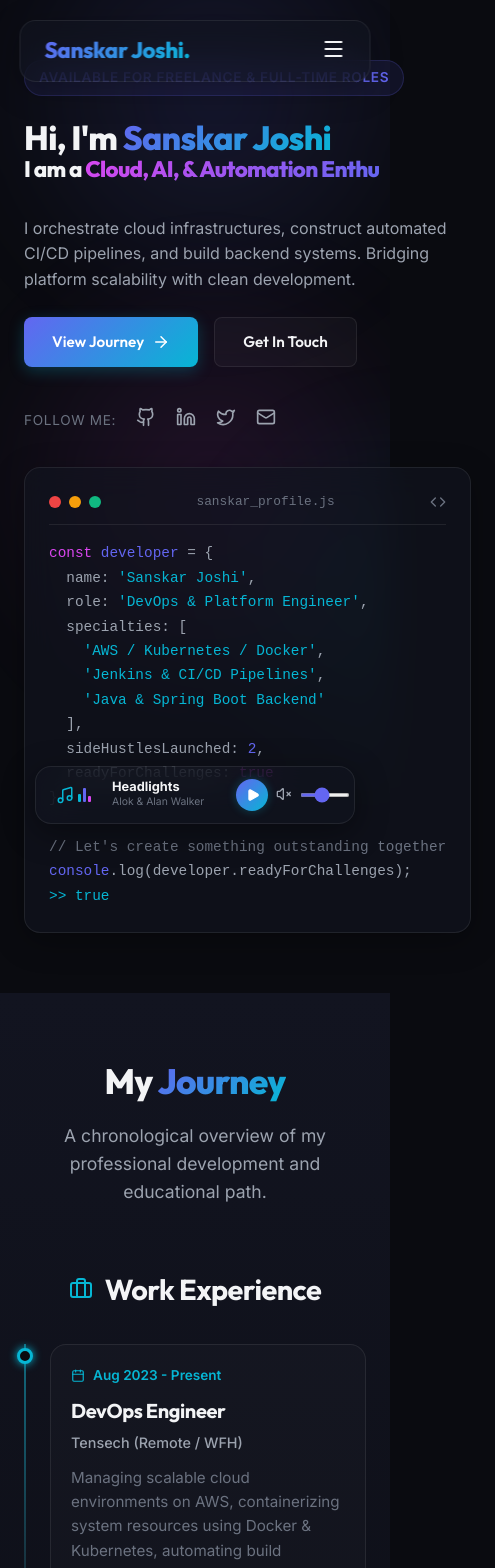
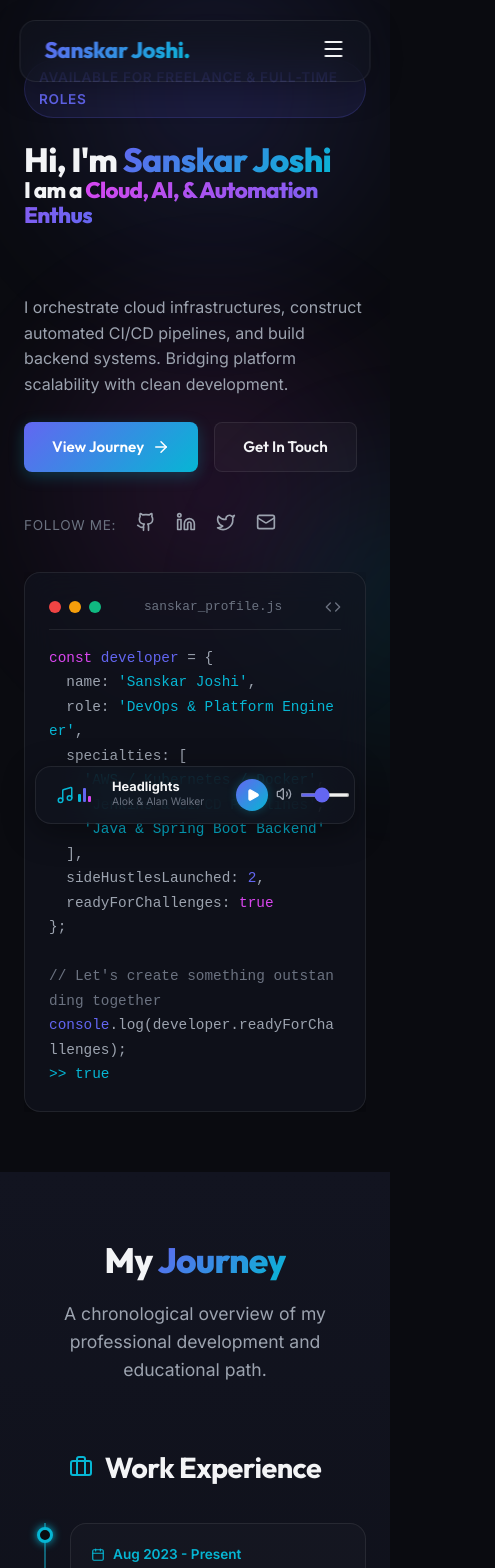
Before and after one commit to imsanskarjoshi/personal-portfolio-website, a React (Vite) app: page / in a window 390 px wide. Shown: the top 1568 px of the page, 495 px wide, since content can reach past the window. Built offline with nearby package versions, Linux system fonts and the light colour scheme.

Commit message:
feat: enable unmuted autoplay on scroll and enforce full HTML-level mobile responsiveness

```diff
--- a/src/components/MusicPlayer.jsx
+++ b/src/components/MusicPlayer.jsx
@@ -9,7 +9,7 @@ const videoSources = [
 
 export default function MusicPlayer() {
   const [isPlaying, setIsPlaying] = useState(false);
-  const [isMuted, setIsMuted] = useState(true); // Default to muted for autoplay compliance
+  const [isMuted, setIsMuted] = useState(false); // Default to unmuted
   const [volume, setVolume] = useState(0.4);
   const playerRef = useRef(null);
   const hasScrolledRef = useRef(false);
@@ -42,7 +42,7 @@ export default function MusicPlayer() {
           events: {
             onReady: (event) => {
               event.target.setVolume(volume * 100);
-              event.target.mute(); // Force mute to allow autoplay
+              event.target.unMute(); // Start unmuted
 
               if (hasScrolledRef.current) {
                 event.target.playVideo();
@@ -113,41 +113,35 @@ export default function MusicPlayer() {
     };
   }, []);
 
-  // Handle Autoplay and Unmuting on User Interaction
+  // Handle Autoplay on User Interaction (scroll, touch, click, keypress)
   useEffect(() => {
-    const startMutedAutoplay = () => {
+    const handleAutoplay = () => {
       hasScrolledRef.current = true;
       if (playerRef.current && typeof playerRef.current.playVideo === 'function') {
-        playerRef.current.mute(); // Keep muted so the browser allows autoplay
+        playerRef.current.unMute();
+        setIsMuted(false);
         playerRef.current.playVideo();
         setIsPlaying(true);
-        window.removeEventListener('scroll', startMutedAutoplay);
-        window.removeEventListener('touchmove', startMutedAutoplay);
+        removeListeners();
       }
     };
 
-    const unmuteOnInteraction = () => {
-      if (playerRef.current && typeof playerRef.current.unMute === 'function') {
-        playerRef.current.unMute();
-        setIsMuted(false);
-        window.removeEventListener('click', unmuteOnInteraction);
-        window.removeEventListener('keydown', unmuteOnInteraction);
-        window.removeEventListener('touchstart', unmuteOnInteraction);
-      }
+    const removeListeners = () => {
+      window.removeEventListener('scroll', handleAutoplay);
+      window.removeEventListener('touchmove', handleAutoplay);
+      window.removeEventListener('click', handleAutoplay);
+      window.removeEventListener('keydown', handleAutoplay);
+      window.removeEventListener('touchstart', handleAutoplay);
     };
 
-    window.addEventListener('scroll', startMutedAutoplay, { passive: true });
-    window.addEventListener('touchmove', startMutedAutoplay, { passive: true });
-    window.addEventListener('click', unmuteOnInteraction, { passive: true });
-    window.addEventListener('keydown', unmuteOnInteraction, { passive: true });
-    window.addEventListener('touchstart', unmuteOnInteraction, { passive: true });
+    window.addEventListener('scroll', handleAutoplay, { passive: true });
+    window.addEventListener('touchmove', handleAutoplay, { passive: true });
+    window.addEventListener('click', handleAutoplay, { passive: true });
+    window.addEventListener('keydown', handleAutoplay, { passive: true });
+    window.addEventListener('touchstart', handleAutoplay, { passive: true });
 
     return () => {
-      window.removeEventListener('scroll', startMutedAutoplay);
-      window.removeEventListener('touchmove', startMutedAutoplay);
-      window.removeEventListener('click', unmuteOnInteraction);
-      window.removeEventListener('keydown', unmuteOnInteraction);
-      window.removeEventListener('touchstart', unmuteOnInteraction);
+      removeListeners();
     };
   }, []);
 
--- a/src/index.css
+++ b/src/index.css
@@ -39,12 +39,18 @@
   scroll-behavior: smooth;
 }
 
+html, body {
+  width: 100%;
+  overflow-x: hidden;
+  margin: 0;
+  padding: 0;
+}
+
 body {
   background-color: var(--bg-primary);
   color: var(--text-main);
   font-family: var(--font-body);
   line-height: 1.6;
-  overflow-x: hidden;
   -webkit-font-smoothing: antialiased;
 }
 
@@ -325,7 +331,7 @@ a {
   }
   .hero-subtitle {
     font-size: 2.0rem;
-    min-height: 3.2rem;
+    min-height: 5.0rem; /* Stable height when wrapping on tablets */
   }
 }
 
@@ -339,7 +345,7 @@ a {
   }
   .hero-subtitle {
     font-size: 1.8rem;
-    min-height: 2.8rem;
+    min-height: 5.4rem; /* Stable height when wrapping on mobile devices */
   }
   .hero-desc {
     font-size: 1.0rem;
@@ -358,7 +364,7 @@ a {
   }
   .hero-subtitle {
     font-size: 1.4rem;
-    min-height: 2.2rem;
+    min-height: 5.8rem; /* Stable height when wrapping on small viewports */
   }
 
   /* Music Player Mobile Adaptations */
@@ -369,6 +375,23 @@ a {
     width: calc(100% - 40px) !important;
     max-width: 320px !important;
   }
+}
+
+/* Layout Fixes for Mobile Responsiveness */
+.hero-visual {
+  min-width: 0;
+  width: 100%;
+  overflow: hidden;
+}
+
+.hero-visual pre {
+  white-space: pre-wrap !important;
+  word-wrap: break-word !important;
+  word-break: break-all !important;
+}
+
+.timeline-container {
+  margin-left: 20px;
 }
 
 /* 3D Scroll Perspective CSS */
```
